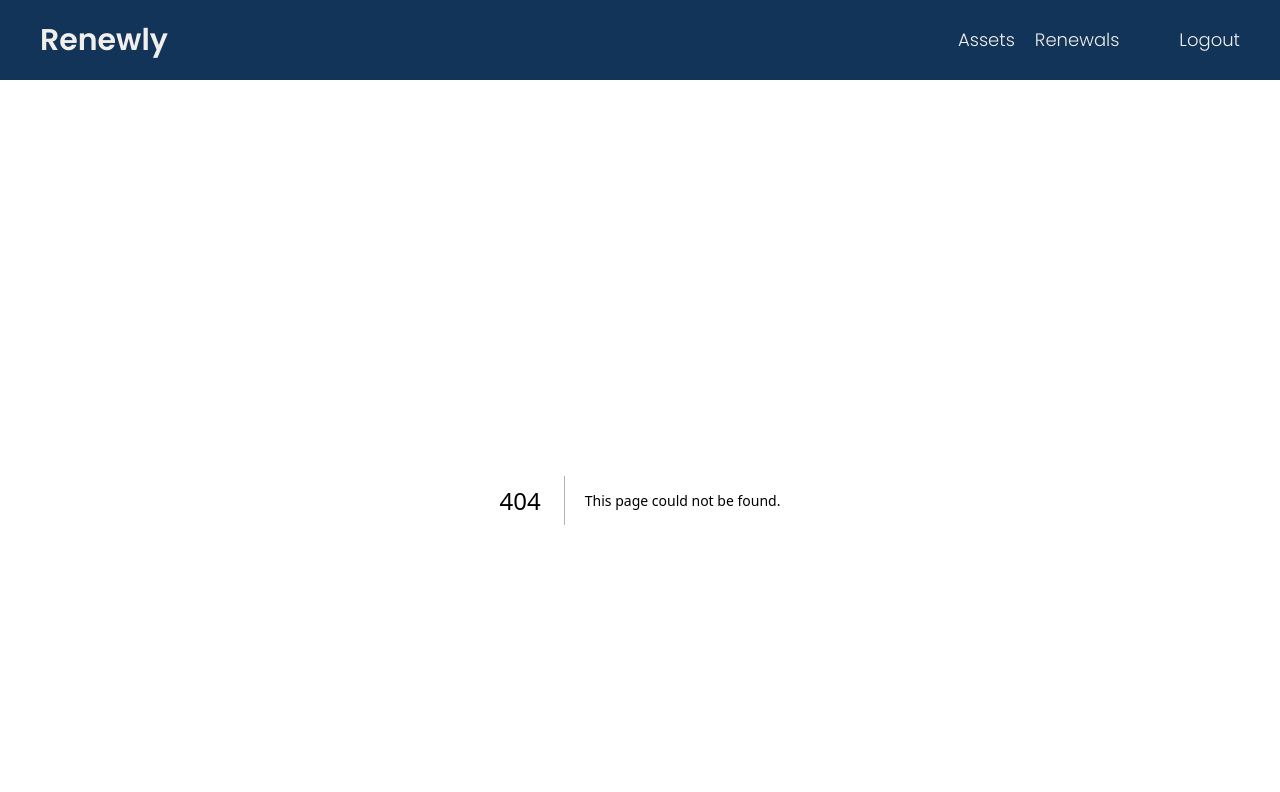
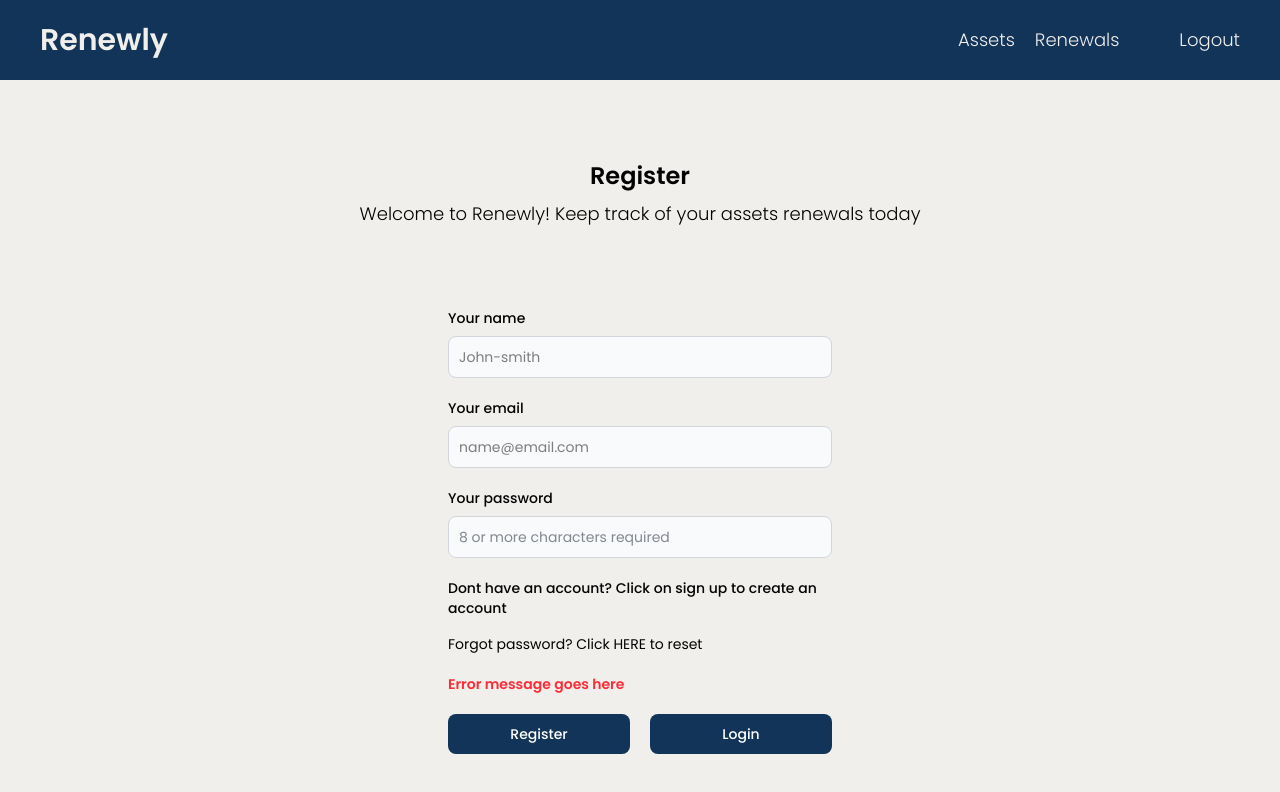
Before and after one commit to mathew-dewes/Renewly, a Next.js app: page /auth/register in a window 1280 px wide. Before the commit this address had no page. Shown: the top 792 px of the page. Built offline with nearby package versions, Linux system fonts and the light colour scheme.

Commit message:
Auth routes defined with forms and home page content  added

```diff
--- /dev/null
+++ b/app/auth/login/_components/LoginForm.tsx
@@ -0,0 +1,49 @@
+"use client";
+
+import Link from "next/link";
+
+
+
+export default function LoginForm() {
+
+
+
+    return (
+        <form  className="max-w-sm mx-auto mt-20">
+            <div className="mb-5">
+
+                <label className="block mb-2 text-sm font-medium">Your email</label>
+                <input  type="text" id="email" className="bg-gray-50 border border-gray-300 text-sm rounded-lg focus:ring-blue-500 focus:border-blue-500 block w-full p-2.5"
+                    placeholder="name@email.com" />
+
+            </div>
+            <div className="mb-5">
+                <label className="block mb-2 text-sm font-medium">Your password</label>
+                <input type="password" id="password" className="bg-gray-50 border border-gray-300 text-gray-900 text-sm rounded-lg focus:ring-blue-500 focus:border-blue-500 block w-full p-2.5"
+                    placeholder="8 or more characters required" />
+
+            </div>
+            <label className="block mb-4 text-sm font-medium">Dont have an account? Click on sign up to create an account
+            </label>
+            <label className="block mb-4 text-sm font-mediu">Forgot password? Click HERE to reset
+            </label>
+            <p className="my-5 text-red-500 text-sm font-semibold">Error message goes here</p>
+            <div className="flex flex-col sm:flex-row gap-5 justify-center">
+                <button type="submit" className="text-white bg-blue-accent-500 hover:bg-blue-900 font-medium rounded-lg text-sm w-full  px-5 py-2.5 text-center">Login</button>
+
+                <Link href={'/auth/register'} className="text-white bg-blue-accent-500 hover:bg-blue-900 font-medium rounded-lg text-sm w-full  px-5 py-2.5 text-center">Sign up</Link>
+
+
+            </div>
+
+
+
+
+
+
+
+
+
+        </form>
+    )
+}
--- /dev/null
+++ b/app/auth/login/page.tsx
@@ -0,0 +1,14 @@
+import LoginForm from "./_components/LoginForm";
+
+export default function loginPage(){
+    return(
+        <div>
+            <div className="text-center mt-20">
+                <h2>Login</h2>
+            <p className="mt-2">Welcome to Renewly! Keep track of your assets renewals today</p>
+            </div>
+
+            <LoginForm/>
+        </div>
+    )
+}
--- /dev/null
+++ b/app/auth/register/_components/RegisterForm.tsx
@@ -0,0 +1,60 @@
+"use client";
+
+import Link from "next/link";
+
+
+
+export default function RegisterForm() {
+
+
+
+    return (
+        <form  className="max-w-sm mx-auto mt-20">
+            <div className="mb-5">
+
+                <label className="block mb-2 text-sm font-medium">Your name</label>
+                <input  type="text" id="email" className="bg-gray-50 border border-gray-300 text-sm rounded-lg focus:ring-blue-500 focus:border-blue-500 block w-full p-2.5"
+                    placeholder="John-smith" />
+
+            </div>
+            <div className="mb-5">
+
+                <label className="block mb-2 text-sm font-medium">Your email</label>
+                <input  type="text" id="email" className="bg-gray-50 border border-gray-300 text-sm rounded-lg focus:ring-blue-500 focus:border-blue-500 block w-full p-2.5"
+                    placeholder="name@email.com" />
+
+            </div>
+            <div className="mb-5">
+                <label className="block mb-2 text-sm font-medium">Your password</label>
+                <input type="password" id="password" className="bg-gray-50 border border-gray-300 text-gray-900 text-sm rounded-lg focus:ring-blue-500 focus:border-blue-500 block w-full p-2.5"
+                    placeholder="8 or more characters required" />
+
+            </div>
+            <label className="block mb-4 text-sm font-medium">Dont have an account? Click on sign up to create an account
+            </label>
+            <label className="block mb-4 text-sm font-mediu">Forgot password? Click HERE to reset
+            </label>
+            <p className="my-5 text-red-500 text-sm font-semibold">Error message goes here</p>
+            <div className="flex flex-col sm:flex-row gap-5 justify-center">
+                <button type="submit" className="text-white bg-blue-accent-500 hover:bg-blue-900 font-medium rounded-lg text-sm w-full  px-5 py-2.5 text-center">Register</button>
+
+                <Link href={'/auth/login'} className="text-white bg-blue-accent-500 hover:bg-blue-900 font-medium rounded-lg text-sm w-full  px-5 py-2.5 text-center">Login</Link>
+
+
+            </div>
+            {/* <div className="mt-10">
+                <h2 className="font-semibold text-center">Social providers:</h2>
+                <SocialProviders tableNumber={tableNumber}/>
+            </div> */}
+
+
+
+
+
+
+
+
+
+        </form>
+    )
+}
--- /dev/null
+++ b/app/auth/register/page.tsx
@@ -0,0 +1,15 @@
+import RegisterForm from "./_components/RegisterForm";
+
+
+export default function RegisterPage(){
+    return(
+        <div>
+            <div className="text-center mt-20">
+                <h2>Register</h2>
+            <p className="mt-2">Welcome to Renewly! Keep track of your assets renewals today</p>
+            </div>
+
+            <RegisterForm/>
+        </div>
+    )
+}
--- /dev/null
+++ b/app/components/ui/Button.tsx
@@ -0,0 +1,3 @@
+export default function Button({text = "Button"}:{text?:string}){
+    return <button className="bg-blue-accent-500 text-light-500 px-8 py-2 rounded-lg cursor-pointer hover:bg-blue-900 hover:font-semibold">{text}</button>
+}
--- a/app/page.tsx
+++ b/app/page.tsx
@@ -1,7 +1,41 @@
+import Link from "next/link";
+import Button from "./components/ui/Button";
+
 export default function page(){
   return(
     <div>
-<h1>Home page</h1>
+      <div className="text-center mt-30">
+<h2>Welcome to Renewly!</h2>
+<p>Lorem ipsum dolor, sit amet consectetur adipisicing elit. Vero odio consequuntur quisquam facilis, sed iure unde beatae accusantium aperiam? Deleniti.</p>
+<div className="mt-5">
+  <p>Login to proceed</p>
+  <div className="mt-2 flex justify-center gap-5">
+    <Link href={'/auth/login'}><Button text="Login"/></Link>
+    <Link href={'/auth/register'}><Button text="Register"/></Link>
+  </div>
+
+</div>
+      </div>
+      <div className="mt-50">
+        <h1 className="text-center">Features</h1>
+        <div className="flex justify-center gap-50 mt-10">
+          <div>
+            <h2>Renewal Reminders</h2>
+            <p>Lorem ipsum dolor sit amet consectetur adipisicing elit. Voluptas, sit explicabo cumque ea commodi maxime?</p>
+          </div>
+          <div>
+            <h2>Asset Tracking</h2>
+            <p>Lorem ipsum dolor sit amet consectetur adipisicing elit. Voluptas, sit explicabo cumque ea commodi maxime?</p>
+          </div>
+          <div>
+            <h2>Renewal Reminders</h2>
+            <p>Lorem ipsum dolor sit amet consectetur adipisicing elit. Voluptas, sit explicabo cumque ea commodi maxime?</p>
+          </div>
+
+
+        </div>
+      </div>
+
     </div>
 
   )
```
